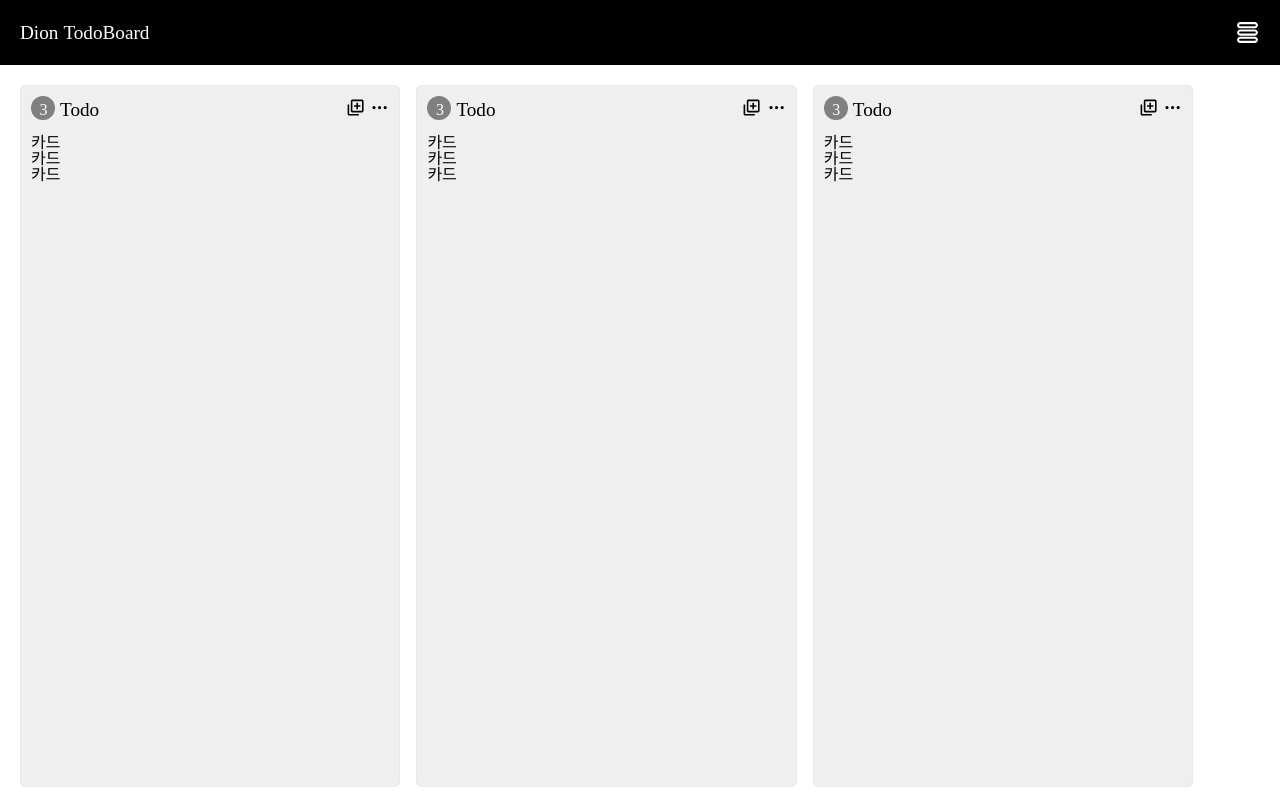
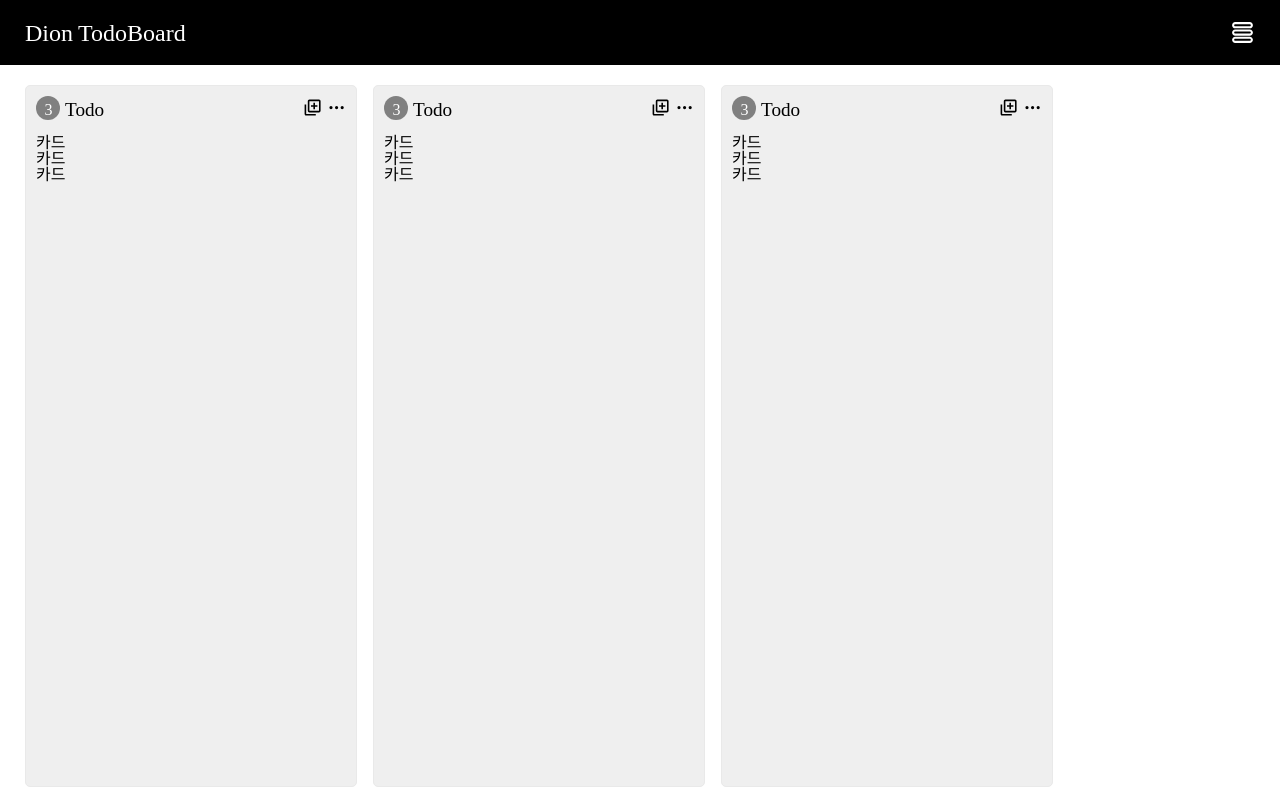
Before and after one commit to Blair-Dion/todo-frontend, a React (Create React App) app in the folder todo-project/: page / in a window 1280 px wide. Built offline with nearby package versions, Linux system fonts and the light colour scheme; the HTML template or start-up script is replaced by a standard one.

Commit message:
[#2][feat]App, List 스타일 변경: - App padding 변경 - List width 변경 적용

```diff
--- a/todo-project/src/App.scss
+++ b/todo-project/src/App.scss
@@ -2,7 +2,7 @@
   min-width: 200px;
 
   .body-section {
-    padding: 20px;
+    padding: 20px 25px;
     display: flex;
     flex-direction: row;
     overflow: scroll;
--- a/todo-project/src/Common/Header/Header.scss
+++ b/todo-project/src/Common/Header/Header.scss
@@ -5,8 +5,8 @@
   align-items: center;
   background-color: #000000;
   color: #ffffff;
-  padding: 20px;
-  font-size: 1.2rem;
+  padding: 20px 25px;
+  font-size: 1.5rem;
   box-sizing: border-box;
 
   .left-wrapper {
@@ -33,6 +33,7 @@
       align-items: center;
       svg {
         font-size: 25px;
+        cursor: pointer;
       }
     }
   }
--- a/todo-project/src/Component/List/List.scss
+++ b/todo-project/src/Component/List/List.scss
@@ -4,8 +4,8 @@
   background-color: #efefef;
   border-radius: 5px;
   height: 85vh;
-  width: 28vw;
-  min-width: 28vw;
+  //width: 28vw;
+  min-width: 310px;
   margin-right: 1rem;
 
   &:last-child {
@@ -54,9 +54,11 @@
 
         .card-add-btn {
           margin-right: 5px;
+          cursor: pointer;
         }
 
         .list-setting-btn {
+          cursor: pointer;
 
         }
       }
```
Also changed, not shown: todo-project/src/Component/List/List.jsx (line endings or trailing spaces).
